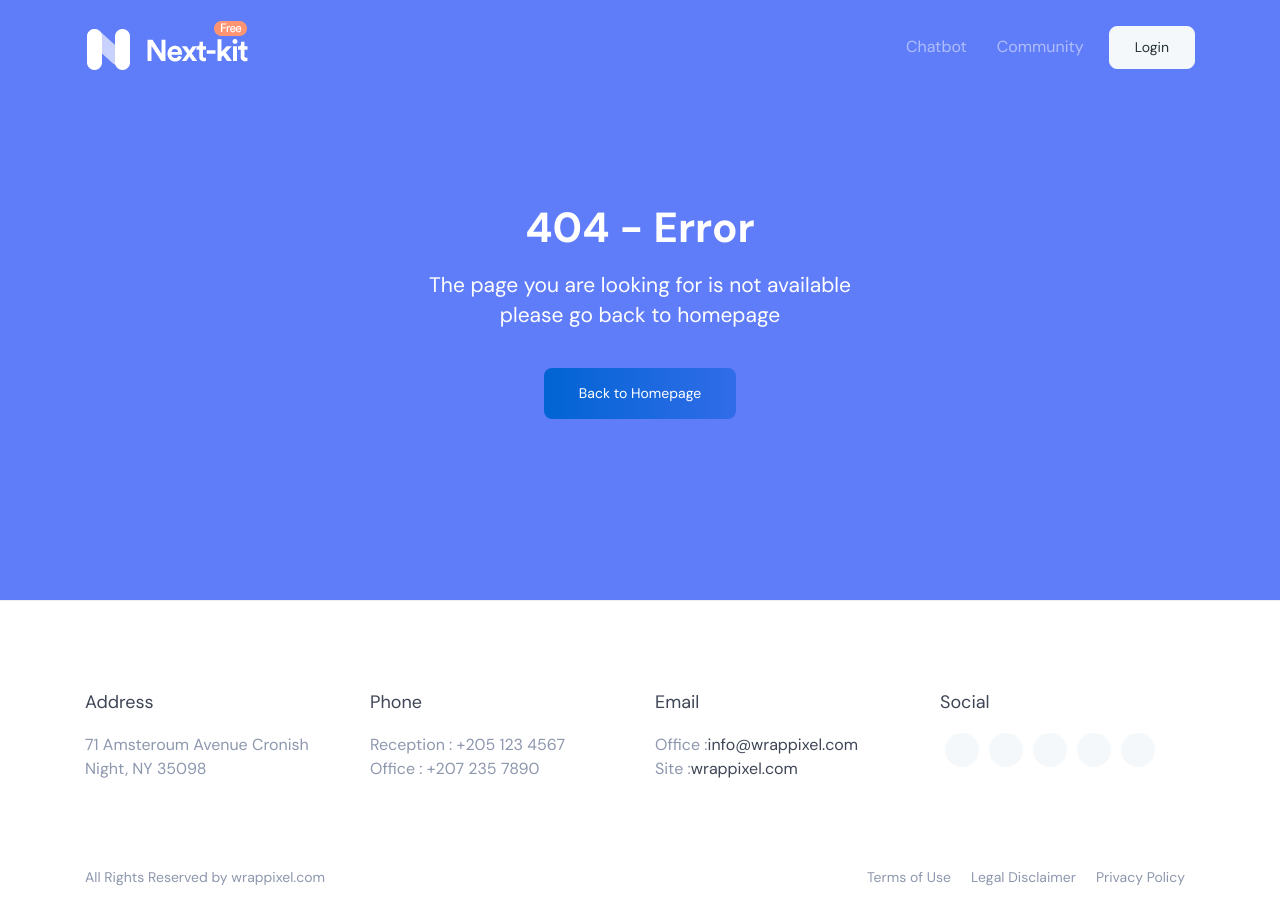
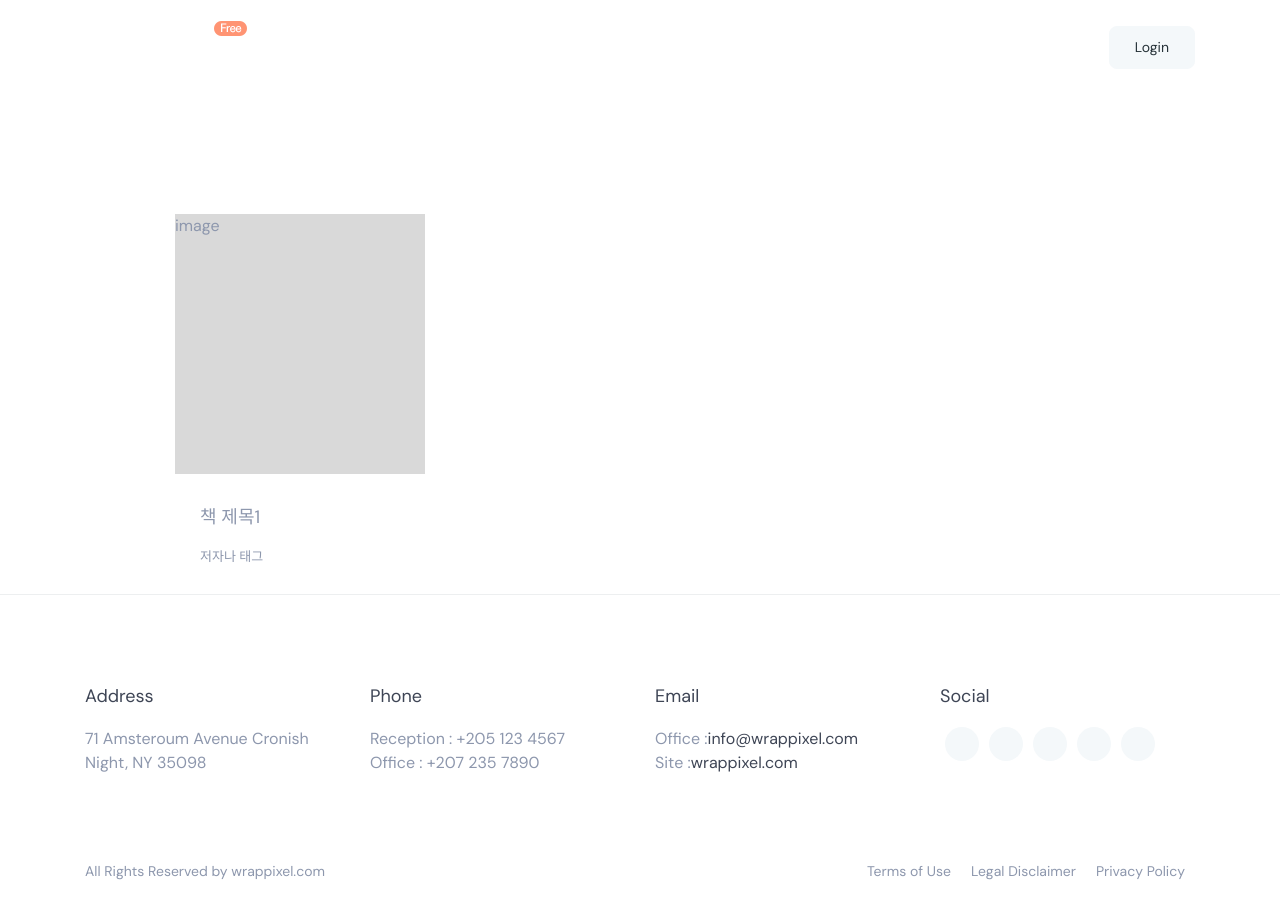
Before and after one commit to DSHanul2023/Hanul-Front, a Next.js app: page /content in a window 1280 px wide. Before the commit this address had no page. Shown: the top 924 px of the page. Built offline with nearby package versions, Linux system fonts and the light colour scheme; a web font is replaced by a local one.

Commit message:
first commit

```diff
--- /dev/null
+++ b/pages/content.js
@@ -0,0 +1,20 @@
+function Content() {
+    const bookitem = (
+        //아이템 개수만큼 반복
+        <div id="bookitem">
+            <div id="bookimg">
+                image
+            </div>
+            <div id="booksummary">
+                <p id="booktitle">책 제목1</p>
+                <p id="bookcontent">저자나 태그</p>
+            </div>
+
+        </div>
+    );
+    return (
+        <div id="booklist">{bookitem}</div>
+    );
+}
+
+export default Content;
--- /dev/null
+++ b/styles/css/content.css
@@ -0,0 +1,25 @@
+#booklist{
+    margin-left:175px;
+    margin-top:214px;
+}
+#bookitem{
+    margin-right:30px;
+}
+#bookimg{
+    height: 260px;
+    width: 250px;
+    background-color: #D9D9D9;
+}
+#booksummary{
+    padding-left:25px;
+    height:90px;
+    width:250px;
+}
+#booktitle{
+    margin-top:30px;
+    font-size: 18px;
+}
+#bookcontent{
+    margin-top:5px;
+    font-size:13px;
+}
--- a/styles/globals.css
+++ b/styles/globals.css
@@ -14,3 +14,8 @@ a {
 * {
   box-sizing: border-box;
 }
+#bookitem{
+  height: 300px;
+  width: 250px;
+  background-color: #D9D9D9;
+}
--- a/styles/scss/style.scss
+++ b/styles/scss/style.scss
@@ -26,3 +26,4 @@ File: scss
 @import "app.scss";
 @import "common.scss";
 @import "responsive.scss";
+@import "../css/content.css"
```
